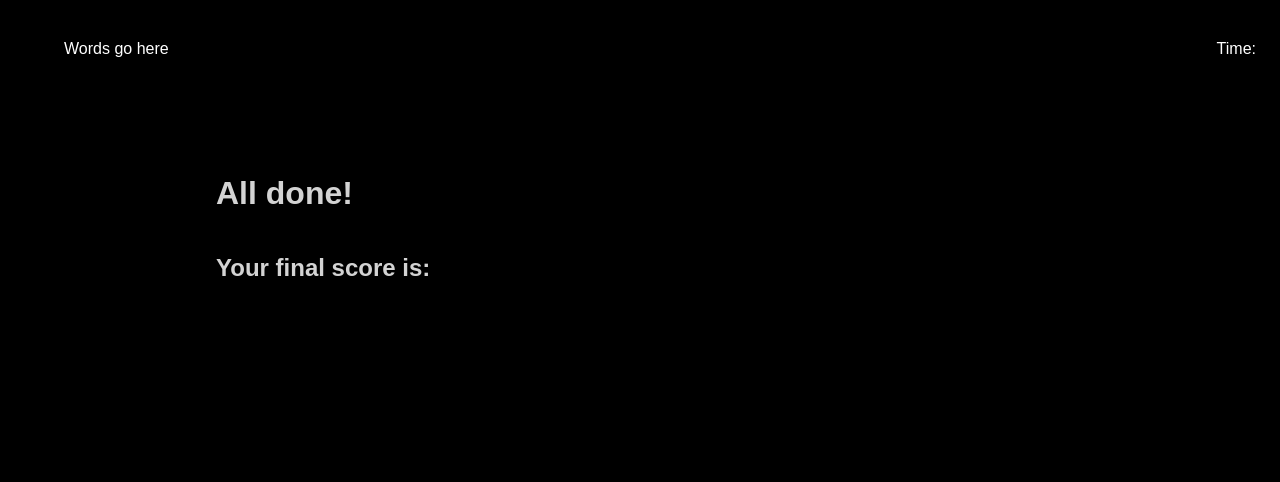
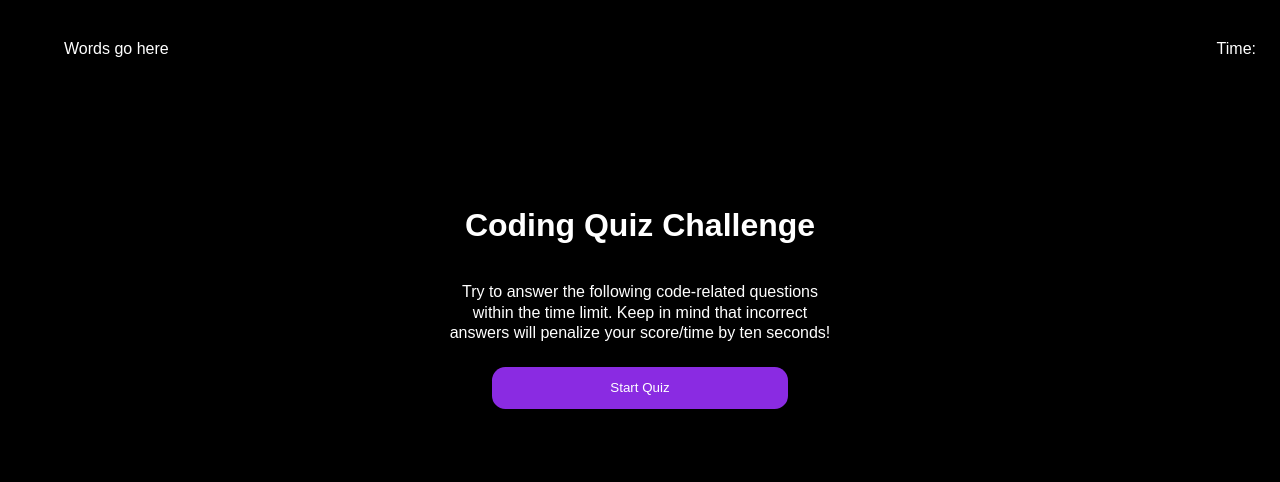
Before and after one commit to hkorczynski/module-04-challenge, a plain HTML site: page index.html in a window 1280 px wide. Drawn offline with Linux system fonts and the light colour scheme.

Commit message:
started javascript

```diff
--- a/assets/css/styles.css
+++ b/assets/css/styles.css
@@ -72,7 +72,7 @@ body {
     width: 35%;
     padding: 1em;
     margin: .5em;
-    cursor: grabbing;
+    cursor: pointer;
 }
 
 
--- a/index.html
+++ b/index.html
@@ -16,33 +16,33 @@
             <li class="navItem">Time:</li>
         </ul>
 
-       <!--<div class="startContainer">
+        <div class="startContainer">
             <h1>Coding Quiz Challenge</h1>
             <p>Try to answer the following code-related questions within the time limit. Keep in mind that incorrect
                 answers will penalize your score/time by ten seconds!</p>
-            <button class="startButton">Start Quiz</button>
-        </div>-->
+            <button id="startButton" class="startButton">Start Quiz</button>
+        </div>
 
         <!--<div class="container">
             <h1>A question goes here</h1>
-            <button class="answerButtons">Words go here</button>
-            <button class="answerButtons">Words go here</button>
-            <button class="answerButtons">Words go here</button>
-            <button class="answerButtons">Words go here</button>
+            <button class="answerButtons" id="option-01">Words go here</button>
+            <button class="answerButtons" id="option-02">Words go here</button>
+            <button class="answerButtons" id="option-03">Words go here</button>
+            <button class="answerButtons" id="option-04">Words go here</button>
         </div>-->
 
         <!--<div class="answerContainer">Text goes here</div>-->
 
-        <div class="resultsContainer">
+        <!--<div class="resultsContainer">
             <h1>All done!</h1>
             <h2>Your final score is:</h2>
 
-        </div>
+        </div>-->
 
     </header>
 
 
-    <link rel="script" href="./assets/js/script.js" />
+    <link rel="script" href="assets/js/script.js" />
 </body>
 
 </html>
```
Also changed, not shown: assets/js/script.js (+7 -0 lines).
